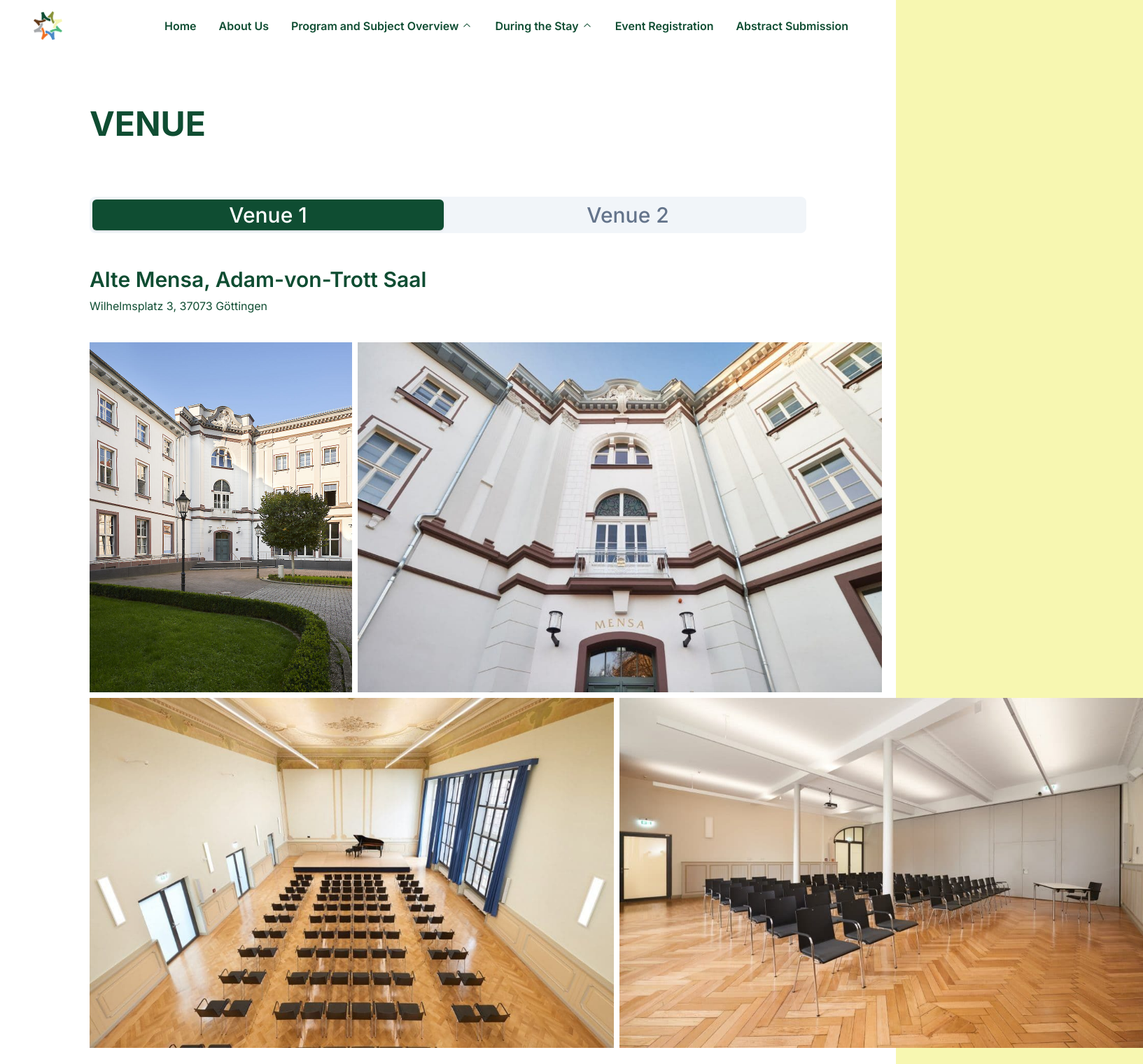
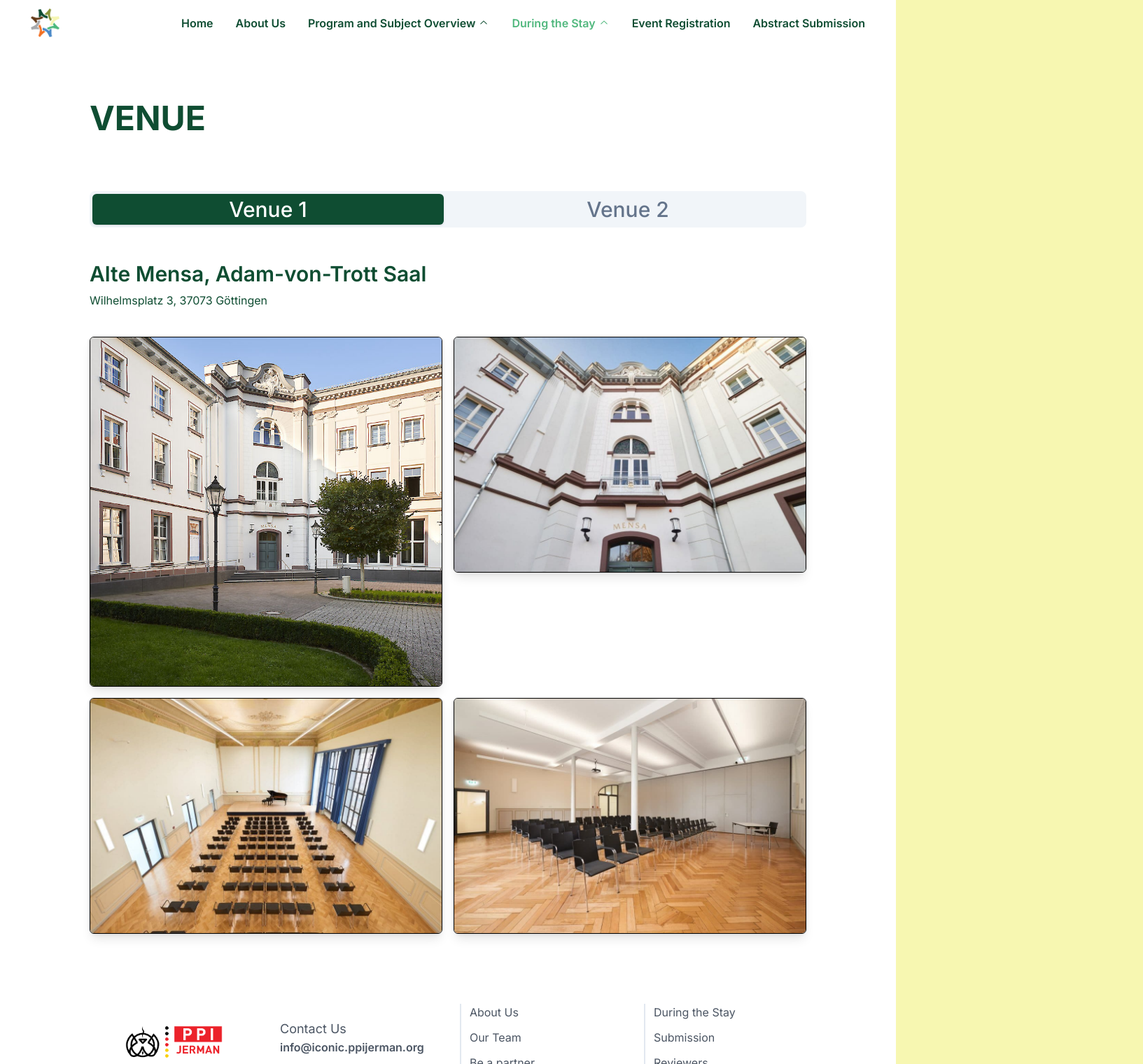
Before and after one commit to ppijerman/iconic-24, a Next.js app: page /during-the-stay/venue in a window 1280 px wide. Shown: the top 1520 px of the page at 70% size, 1633 px wide, since content can reach past the window. Built offline with nearby package versions, Linux system fonts and the light colour scheme; a web font is replaced by a local one.

Commit message:
responsive improvement

```diff
--- a/app/about/page.tsx
+++ b/app/about/page.tsx
@@ -6,6 +6,7 @@ import { motion } from "framer-motion";
 
 import { IconicImages } from "./iconic-images";
 import { Button } from "@/components/ui/button";
+import Link from "next/link";
 
 export default function Page() {
   return (
@@ -22,8 +23,11 @@ export default function Page() {
           <span className="font-bold">resilient</span> and{" "}
           <span className="font-bold">sustainable</span> green transition.
         </p>
-        <Button className="bg-accent2 shadow-lg hover:bg-accent text-white text-2xl md:text-4xl px-5 py-12 md:p-10 w-full max-w-[500px] mx-auto md:mx-0">
-          JOIN US.
+        <Button
+          asChild
+          className="bg-accent2 shadow-lg hover:bg-accent text-white text-2xl md:text-4xl px-5 py-12 md:p-10 w-full max-w-[500px] mx-auto md:mx-0"
+        >
+          <Link href="/event-registration">JOIN US.</Link>
         </Button>
       </div>
       <div className="flex flex-col w-full min-h-screen bg-white items-center justify-center">
--- a/app/during-the-stay/page.tsx
+++ b/app/during-the-stay/page.tsx
@@ -13,13 +13,7 @@ const topics = [
     href: "/during-the-stay/preparation",
   },
   {
-    title: "Travel & Accommodation",
-    content:
-      "Find all the details you need to navigate your way to and around Göttingen smoothly. Whether you're flying in or joining us online, discover the best practices for a hassle-free travel experience.",
-    href: "/during-the-stay/travel-accommodation",
-  },
-  {
-    title: "Venue Göttingen",
+    title: "Venue — Göttingen",
     content:
       "Step into the venues that will host our inspiring sessions and discussions. Get to know the Alte Mensa, Adam-von-Trott-Saal, and ZHG, and plan your conference days with ease.",
     href: "/during-the-stay/venue",
@@ -47,7 +41,7 @@ const topics = [
 export default function DuringTheStay() {
   return (
     <main className="min-h-screen flex justify-center bg-white">
-      <div className="w-[80%] pb-32 pt-10 md:pt-20">
+      <div className="w-[90%] md:w-[80%] pb-32 pt-10 md:pt-20">
         <h1 className="font-bold text-3xl md:text-5xl">DURING THE STAY</h1>
         <div className="my-16 flex flex-col gap-10">
           <div className="flex flex-col md:flex-row gap-10 items-center justify-center">
@@ -55,11 +49,11 @@ export default function DuringTheStay() {
               <Image
                 src={go}
                 alt="Göttingen"
-                className="w-full h-fit rounded-md shadow-lg"
+                className="w-full h-fit rounded-md shadow-lg border-[1.5px] border-black"
               />
             </div>
             <div className="flex flex-col gap-5 leading-[2rem] w-full text-lg">
-              <h2 className="text-2xl md:text-3xl font-bold">
+              <h2 className="text-2xl md:text-3xl font-bold mb-10">
                 Welcome to the heart of your ICONIC 2024 journey!
               </h2>
               <p>
@@ -73,7 +67,7 @@ export default function DuringTheStay() {
                 From the essentials of preparing for your trip to immersing
                 yourself in the scientific and cultural offerings of Göttingen,
                 we&apos;ve got you covered. Dive deeper into each aspect of your
-                stay by exploring the topics below:
+                stay by exploring the topics below.
               </p>
             </div>
           </div>
--- a/app/during-the-stay/venue/page.tsx
+++ b/app/during-the-stay/venue/page.tsx
@@ -51,31 +51,29 @@ const Venue1 = () => {
         </h1>
         <p>Wilhelmsplatz 3, 37073 Göttingen</p>
       </div>
-      <div className="flex flex-col gap-2">
-        <div className="flex flex-col lg:flex-row gap-2">
+      <div className="grid grid-cols-1 lg:grid-cols-2 gap-4">
         <Image
           src={alt4}
           alt="Venue 1 Alte Mensa"
-            className="w-full h-[500px] object-cover object-center inset-0 "
+          className="w-full max-h-[500px] object-cover object-center inset-0 rounded-md shadow-lg border-[1.5px] border-black"
         />
         <Image
           src={alt1}
           alt="Venue 1 Alte Mensa"
-            className="w-full h-[500px] object-cover object-center inset-0"
+          className="w-full max-h-[500px] object-cover object-center inset-0
+          rounded-md shadow-lg border-[1.5px] border-black"
         />
-        </div>
-        <div className="flex flex-col lg:flex-row gap-2">
+
         <Image
           src={alt2}
           alt="Venue 1 Alte Mensa"
-            className="w-full h-[500px] object-cover object-center inset-0 "
+          className="w-full max-h-[500px] h-full object-cover object-center inset-0 rounded-md shadow-lg border-[1.5px] border-black"
         />
         <Image
           src={alt3}
           alt="Venue 1 Alte Mensa"
-            className="w-full h-[500px] object-cover object-center inset-0"
+          className="w-full max-h-[500px] h-full object-cover object-center inset-0 rounded-md shadow-lg border-[1.5px] border-black"
         />
-        </div>
       </div>
     </div>
   );
@@ -90,24 +88,24 @@ const Venue2 = () => {
         </h1>
         <p>Platz der Göttinger Sieben, 37073 Göttingen</p>
       </div>
-      <div className="flex flex-col gap-2">
-        <div className="flex flex-col lg:flex-row gap-2">
+      <div className="flex flex-col gap-4">
+        <div className="grid md:grid-cols-2 grid-cols-1 gap-4">
           <Image
             src={zhg1}
             alt="Venue 2 ZHG"
-            className="w-full h-[500px] object-cover object-center inset-0 "
+            className="w-full max-h-[500px] object-cover object-center inset-0 rounded-md shadow-lg border-[1.5px] border-black"
           />
           <Image
             src={zhg2}
             alt="Venue 2 ZHG"
-            className="w-full h-[500px] object-cover object-center inset-0"
+            className="w-full max-h-[500px] object-cover object-center inset-0 rounded-md shadow-lg border-[1.5px] border-black"
           />
         </div>
         <div className="flex">
           <Image
             src={zhg3}
             alt="Venue 2 ZHG"
-            className="w-full h-[500px] object-cover object-center"
+            className="w-full max-h-[500px] object-cover object-center rounded-md shadow-lg border-[1.5px] border-black"
           />
         </div>
       </div>
--- a/app/submission/page.tsx
+++ b/app/submission/page.tsx
@@ -58,7 +58,7 @@ export default function Page() {
         </div>
         <div className="flex flex-col gap-2 min-[400px]:flex-row justify-center">
           <Link
-            className="inline-flex items-center justify-center rounded-md text-white bg-accent px-8 text-2xl font-medium shadow-sm transition-colors hover:bg-primary2 py-3"
+            className="inline-flex items-center justify-center rounded-md text-white bg-accent px-8 text-3xl font-medium shadow-sm transition-colors hover:bg-primary2 py-5"
             href="/submission/submission-guideline"
           >
             Submit Your Abstract
--- a/components/header.tsx
+++ b/components/header.tsx
@@ -30,11 +30,14 @@ export function IconicHeader() {
   const toggleMenu = () => setIsOpen(!isOpen);
 
   // Define a function to determine if a link is active based on the pathname
-  const isActive = (linkPath: string) => pathname === linkPath;
+  const isActive = (linkPath: string) => {
+    if (linkPath === "/") return pathname === "/";
+    return pathname === linkPath || pathname.includes(linkPath);
+  };
 
   return (
     <header className="flex items-center justify-center bg-white z-50">
-      <nav className="flex flex-row justify-between items-center w-[95%] p-2 bg-white">
+      <nav className="flex flex-row justify-between items-center w-[95%] p-1 bg-white">
         <div className="flex flex-row items-center justify-center">
           <Link href="/">
             <Image
@@ -47,7 +50,7 @@ export function IconicHeader() {
         <div
           className={`${
             isOpen ? "flex" : "hidden"
-          } lg:flex absolute z-50 lg:static bg-white min-h-[60vh] lg:min-h-fit left-0 top-[8%] md:top-[10%] lg:top-0 w-full items-center px-5 py-5 lg:py-0 shadow-lg lg:shadow-none rounded-lg`}
+          } lg:flex absolute z-50 lg:static bg-white min-h-[60vh] lg:min-h-fit left-0 top-[8%] md:top-[10%] lg:top-0 w-full items-center  lg:py-0 shadow-lg lg:shadow-none rounded-lg`}
         >
           <ul className="flex flex-col lg:flex-row gap-10 lg:gap-4 lg:justify-end lg:items-center w-full font-semibold h-full border-b-2 md:border-0">
             {[
@@ -94,18 +97,16 @@ export function IconicHeader() {
               },
               { href: "/submission", label: "Abstract Submission" },
             ].map((item) => (
-              <Link href={item.href} key={item.href} className="group">
+              <Link href={item.href} key={item.href} className="">
                 <li
                   className={`p-2 text-base ${
-                    isActive(item.href)
-                      ? "bg-accent2 shadow-md p-2 rounded-md text-white"
-                      : ""
+                    isActive(item.href) ? "text-primary2" : ""
                   }`}
                   onMouseEnter={() => setHoveredLink(item.label)} // Set the hovered link's href
                   onMouseLeave={() => setHoveredLink("")} // Clear the hovered link's href
                 >
                   {(item.label && (
-                    <span className="flex flex-col hover:text-accent transition group lg:flex-row w-full gap-1 lg:items-center lg:justify-center h-full">
+                    <span className="flex flex-col hover:text-accent transition lg:flex-row w-full gap-1 lg:items-center lg:justify-center h-full">
                       {item.label}
                       {item.submenus && !isOpen && (
                         <ChevronDownIcon
@@ -116,11 +117,16 @@ export function IconicHeader() {
                           }`}
                         />
                       )}
+                    </span>
+                  )) ||
+                    ""}
+
+                  {item.label && (
                     <div className="lg:hidden flex flex-col gap-4 w-full text-sm mt-4 font-normal">
                       {item.submenus?.map((submenu) => (
                         <Link href={submenu.href} key={submenu.href}>
                           <motion.div
-                              className="cursor-pointer hover:opacity-[0.9] dark:text-white"
+                            className="cursor-pointer hover:text-accent"
                             transition={{ duration: 0.3 }}
                           >
                             {submenu.label}
@@ -128,9 +134,7 @@ export function IconicHeader() {
                         </Link>
                       ))}
                     </div>
-                    </span>
-                  )) ||
-                    ""}
+                  )}
 
                   {/* dropdown */}
                   <motion.div
@@ -141,7 +145,7 @@ export function IconicHeader() {
                     {item.submenus &&
                       hoveredLink === item.label &&
                       item.submenus.length > 0 && (
-                        <div className="absolute">
+                        <div className="absolute lg:flex hidden">
                           <motion.div
                             transition={transition}
                             layoutId="active" // layoutId ensures smooth animation
```
Also changed, not shown: app/submission/submission-guideline/page.tsx (+12 -13 lines). Lines whose indentation alone changed are shown as unchanged.
